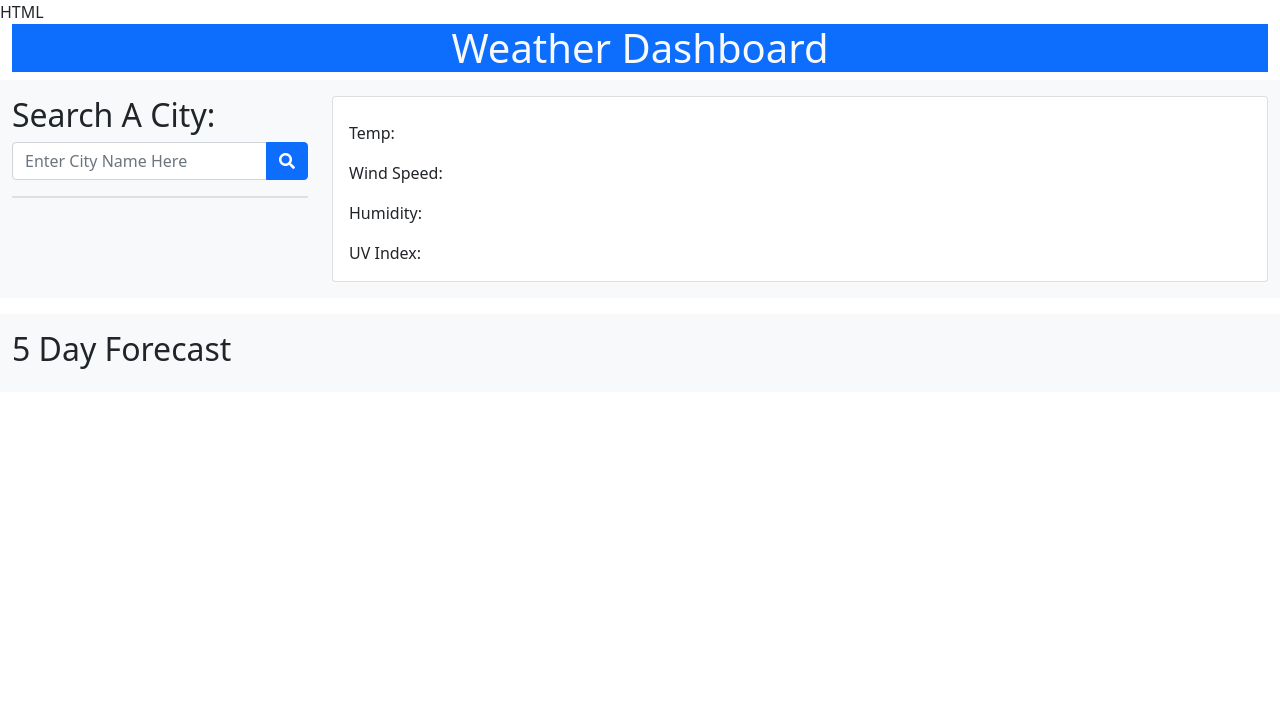
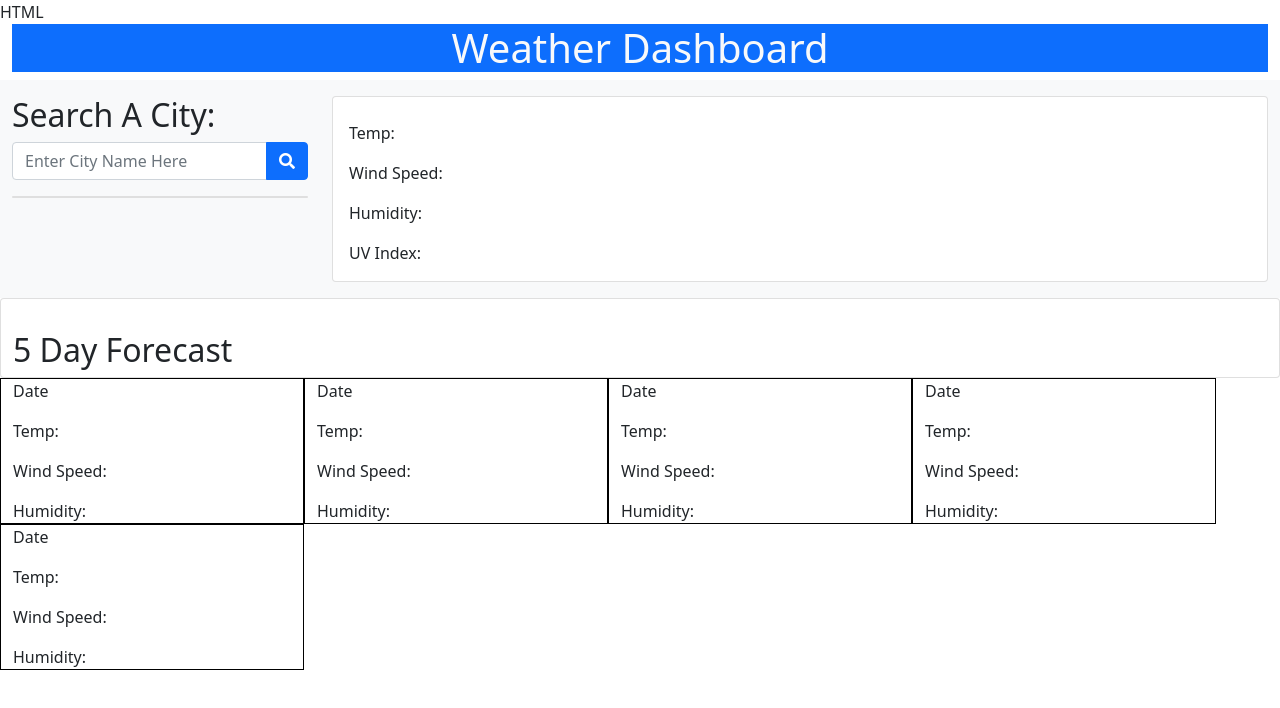
Before and after one commit to JillianA328/settero, a plain HTML site: page index.html in a window 1280 px wide. Drawn offline with nearby package versions, Linux system fonts and the light colour scheme.

Commit message:
added 5-day divs to html

```diff
--- a/index.html
+++ b/index.html
@@ -2,23 +2,16 @@ HTML
 
 <!DOCTYPE html>
 <html lang="en">
+
 <head>
   <meta charset="UTF-8" />
   <meta http-equiv="X-UA-Compatible" content="IE=edge" />
   <meta name="viewport" content="width=device-width, initial-scale=1.0" />
-   <link
-     href="https://cdn.jsdelivr.net/npm/bootstrap@5.0.1/dist/css/bootstrap.min.css"
-     rel="stylesheet"
-     integrity="sha384-+0n0xVW2eSR5OomGNYDnhzAbDsOXxcvSN1TPprVMTNDbiYZCxYbOOl7+AMvyTG2x"
-     crossorigin="anonymous"
-   />
-   <link
-     rel="stylesheet"
-     href="https://cdnjs.cloudflare.com/ajax/libs/font-awesome/5.15.3/css/all.min.css"
+  <link href="https://cdn.jsdelivr.net/npm/bootstrap@5.0.1/dist/css/bootstrap.min.css" rel="stylesheet"
+    integrity="sha384-+0n0xVW2eSR5OomGNYDnhzAbDsOXxcvSN1TPprVMTNDbiYZCxYbOOl7+AMvyTG2x" crossorigin="anonymous" />
+  <link rel="stylesheet" href="https://cdnjs.cloudflare.com/ajax/libs/font-awesome/5.15.3/css/all.min.css"
     integrity="sha512-iBBXm8fW90+nuLcSKlbmrPcLa0OT92xO1BIsZ+ywDWZCvqsWgccV3gFoRBv0z+8dLJgyAHIhR35VZc2oM/gI1w=="
-     crossorigin="anonymous"
-     referrerpolicy="no-referrer"
-   />
+    crossorigin="anonymous" referrerpolicy="no-referrer" />
   <link href="style.css" />
   <title>Weather Dashboard</title>
 </head>
@@ -40,19 +33,9 @@ HTML
         <h2>Search A City:</h2>
         <!--input for city search-->
         <div class="input-group mb-3">
-           <input
-             id="searchCity"
-             type="text"
-             class="form-control"
-             placeholder="Enter City Name Here"
-             class="input-group-append"
-           />
-           <button
-             id="searchBtn"
-             class="btn btn-primary"
-             type="button"
-             id="button-addon2"
-           >
+          <input id="searchCity" type="text" class="form-control" placeholder="Enter City Name Here"
+            class="input-group-append" />
+          <button id="searchBtn" class="btn btn-primary" type="button" id="button-addon2">
             <i class="fas fa-search"></i>
           </button>
         </div>
@@ -85,23 +68,47 @@ HTML
   <!--5 day forecast start-->
   <div class="container-fluid">
     <div class="row">
-       <div class="col-lg-12 bg-light mt-3 pt-3 pb-3" id="forecast">
+      <div class="card widht="18rem">
+        <div class="card-body">
+          </div>
           <h2>5 Day Forecast</h2>
+        </div>
+        <div class ="col-med-8 "card" style="width: 19rem; border: 1px solid black;">
+          <p class="card-text" id="dateEl">Date</p>
+          <p class="card-text" id="tempEl">Temp:</p>
+          <p class="card-text" id="windEl">Wind Speed:</p>
+          <p class="card-text" id="humidEl">Humidity:</p></div>
+        <div class ="col-med-12 "card" style="width: 19rem; border: 1px solid black;">
+          <p class="card-text" id="dateEl">Date</p>
+          <p class="card-text" id="tempEl">Temp:</p>
+          <p class="card-text" id="windEl">Wind Speed:</p>
+          <p class="card-text" id="humidEl">Humidity:</p></div>
+        <div class ="col-med-12 "card" style="width: 19rem; border: 1px solid black;">
+          <p class="card-text" id="dateEl">Date</p>
+          <p class="card-text" id="tempEl">Temp:</p>
+          <p class="card-text" id="windEl">Wind Speed:</p>
+          <p class="card-text" id="humidEl">Humidity:</p></div>
+        <div class ="col-med-12 "card" style="width: 19rem; border: 1px solid black;">
+          <p class="card-text" id="dateEl">Date</p>
+          <p class="card-text" id="tempEl">Temp:</p>
+          <p class="card-text" id="windEl">Wind Speed:</p>
+          <p class="card-text" id="humidEl">Humidity:</p></div>
+        <div class ="col-med-12 "card" style="width: 19rem; border: 1px solid black;">
+          <p class="card-text" id="dateEl">Date</p>
+          <p class="card-text" id="tempEl">Temp:</p>
+          <p class="card-text" id="windEl">Wind Speed:</p>
+          <p class="card-text" id="humidEl">Humidity:</p></div>
         <!--look to create similar card from weather container dynamically using jQuery-->
       </div>
     </div>
   </div>
 
-   <script
-     src="https://cdn.jsdelivr.net/npm/bootstrap@5.0.1/dist/js/bootstrap.bundle.min.js"
+  <script src="https://cdn.jsdelivr.net/npm/bootstrap@5.0.1/dist/js/bootstrap.bundle.min.js"
     integrity="sha384-gtEjrD/SeCtmISkJkNUaaKMoLD0//ElJ19smozuHV6z3Iehds+3Ulb9Bn9Plx0x4"
-     crossorigin="anonymous"
-   ></script>
-   <script
-     src="https://code.jquery.com/jquery-3.6.0.min.js"
-     integrity="sha256-/xUj+3OJU5yExlq6GSYGSHk7tPXikynS7ogEvDej/m4="
-     crossorigin="anonymous"
-   ></script>
+    crossorigin="anonymous"></script>
+  <script src="https://code.jquery.com/jquery-3.6.0.min.js"
+    integrity="sha256-/xUj+3OJU5yExlq6GSYGSHk7tPXikynS7ogEvDej/m4=" crossorigin="anonymous"></script>
   <script src="script.js"></script>
 </body>
+
 </html>
```
Lines whose indentation alone changed are shown as unchanged.
